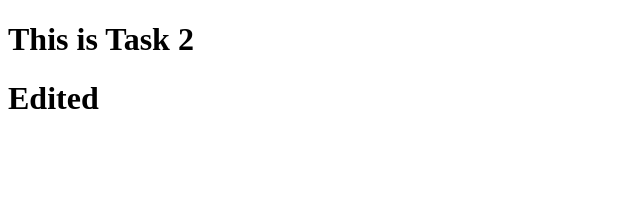
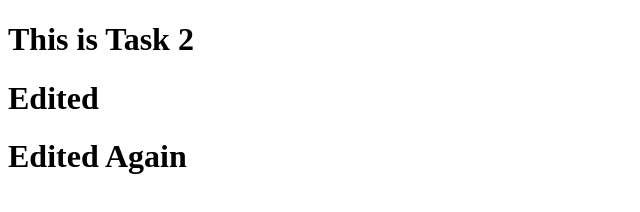
Before and after one commit to SucharithaSathupalli01/030724, a plain HTML site: page index.html in a window 1280 px wide. Shown: the whole page, without its empty margins (0-640 px from the left). Drawn offline with Linux system fonts and the light colour scheme.

Commit message:
Modified 1

```diff
--- a/index.html
+++ b/index.html
@@ -8,5 +8,6 @@
 <body>
     <h1> This is Task 2 </h1>
     <h1> Edited </h1>
+    <h1> Edited Again</h1>
 </body>
 </html>
```
